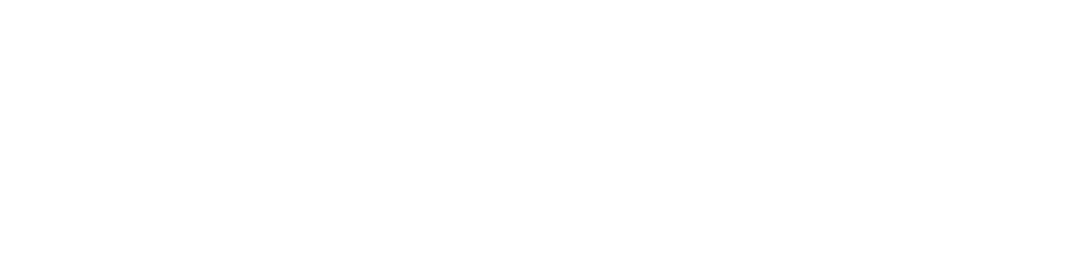
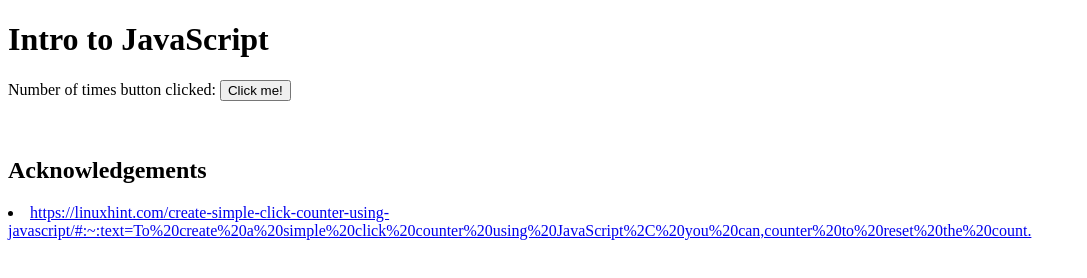
Before and after one commit to DS4200-S23-Class/ic-05-angeline-and-ritu, a plain HTML site: page index.html in a window 1280 px wide. Shown: the whole page, without its empty margins (0-1087 px from the left). Drawn offline with Linux system fonts and the light colour scheme.

Commit message:
changes to index and js files

```diff
--- a/index.html
+++ b/index.html
@@ -3,11 +3,34 @@
 
 <head>
     <meta charset=utf-8/>
+    <title>ic-05</title>
+
 </head>
 
 
 <body>
 
+    <h1> Intro to JavaScript </h1>
+
+    <div>
+        Number of times button clicked:
+
+        <label id="button-counter"></label>
+            <button type="button" onclick="buttonClicked()">Click me!</button>
+        <br>
+
+
+    </div>
+
+
+    <script src="main.js"></script>
+
+    <br>
+    <br>
+    <h2> Acknowledgements </h2>
+    <li>
+        <a href="https://linuxhint.com/create-simple-click-counter-using-javascript/#:~:text=To%20create%20a%20simple%20click%20counter%20using%20JavaScript%2C%20you%20can,counter%20to%20reset%20the%20count.">https://linuxhint.com/create-simple-click-counter-using-javascript/#:~:text=To%20create%20a%20simple%20click%20counter%20using%20JavaScript%2C%20you%20can,counter%20to%20reset%20the%20count.</a>
+    </li>
 
 </body>
 
--- /dev/null
+++ b/main.js
@@ -0,0 +1,12 @@
+// JavaScript file for ic-05
+
+counter = 0;
+
+function buttonClicked() {
+	console.log('button was clicked!');
+	counter += 1;
+
+	let buttonDiv = document.getElementById("button-counter");
+
+	buttonDiv.innerHTML = counter;
+}
```
Also changed, not shown: 1 other file.
